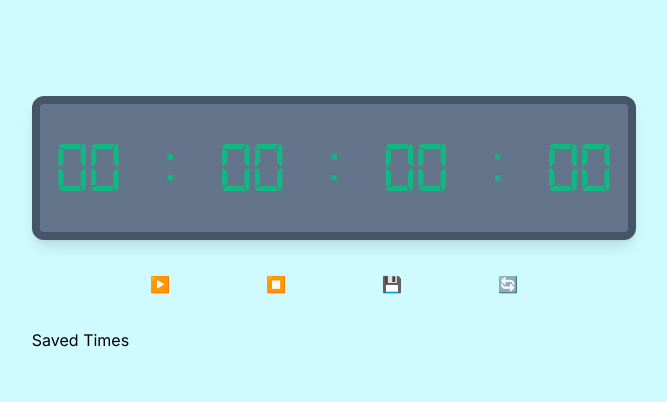
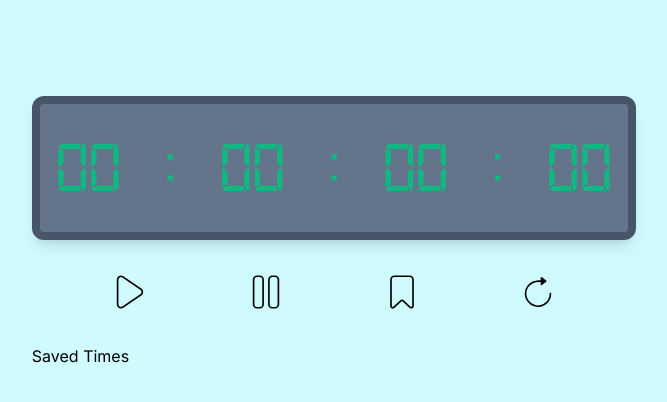
Before and after one commit to Gogoreds/stopwatch, a Next.js app in the folder frontend/: page / in a window 1280 px wide. Shown: the top 402 px of the page, without its empty margins (306-973 px from the left). Built offline with nearby package versions, Linux system fonts and the light colour scheme.

Commit message:
Icons functional and appealing

```diff
--- a/frontend/package.json
+++ b/frontend/package.json
@@ -9,12 +9,14 @@
     "lint": "next lint"
   },
   "dependencies": {
+    "@heroicons/react": "^1.0.6",
     "autoprefixer": "10.4.14",
     "axios": "^1.4.0",
     "next": "13.4.4",
     "postcss": "8.4.24",
     "react": "18.2.0",
     "react-dom": "18.2.0",
+    "react-icons": "^4.9.0",
     "tailwindcss": "3.3.2"
   }
 }
--- a/frontend/src/components/Stopwatch.jsx
+++ b/frontend/src/components/Stopwatch.jsx
@@ -1,6 +1,10 @@
 "use client";
 import React, { useState, useEffect } from "react";
 import axios from "axios";
+
+import { CiPlay1, CiPause1, CiBookmark, CiRedo } from "react-icons/ci";
+
+// CiPlay1 CiPause1 CiBookmark CiRedo
 
 export default function Stopwatch() {
   const [timer, setTimer] = useState(0);
@@ -58,10 +62,18 @@ export default function Stopwatch() {
         </h1>
       </div>
       <div className="flex justify-center pt-8 space-x-24">
-        <button onClick={handleStart}>▶️</button>
-        <button onClick={handleStop}>⏹️</button>
-        <button onClick={handleSave}>💾</button>
-        <button onClick={handleReset}>🔄</button>
+        <button onClick={handleStart}>
+          <CiPlay1 className="h-10 w-10" />
+        </button>
+        <button onClick={handleStop}>
+          <CiPause1 className="h-10 w-10" />
+        </button>
+        <button onClick={handleSave}>
+          <CiBookmark className="h-10 w-10" />
+        </button>
+        <button onClick={handleReset}>
+          <CiRedo className="h-10 w-10" />
+        </button>
       </div>
       <h2 className="pt-8">Saved Times</h2>
       <div className="flex justify-center">
```
Also changed, not shown: 1 other file (tests, documents, lock files or other folders).
